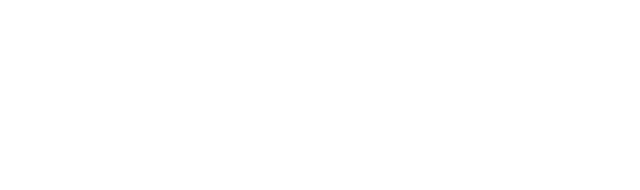
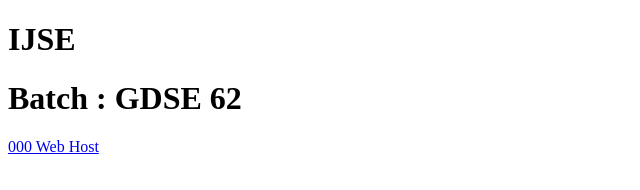
Before and after one commit to Gunawardhane/MyPortfolio, a plain HTML site: page index.html in a window 1280 px wide. Shown: the whole page, without its empty margins (0-640 px from the left). Drawn offline with Linux system fonts and the light colour scheme.

Commit message:
First HTML code

```diff
--- a/index.html
+++ b/index.html
@@ -3,6 +3,11 @@
 <head>
     <meta charset="UTF-8">
     <title>Hello There...</title>
+    <h1>IJSE</h1>
+    <h1>Batch : GDSE 62</h1>
+    <A href="https://yazaa.000webhostapp.com/" target="_blank">000 Web Host</A>
+
+
 </head>
 <body>
 
```
